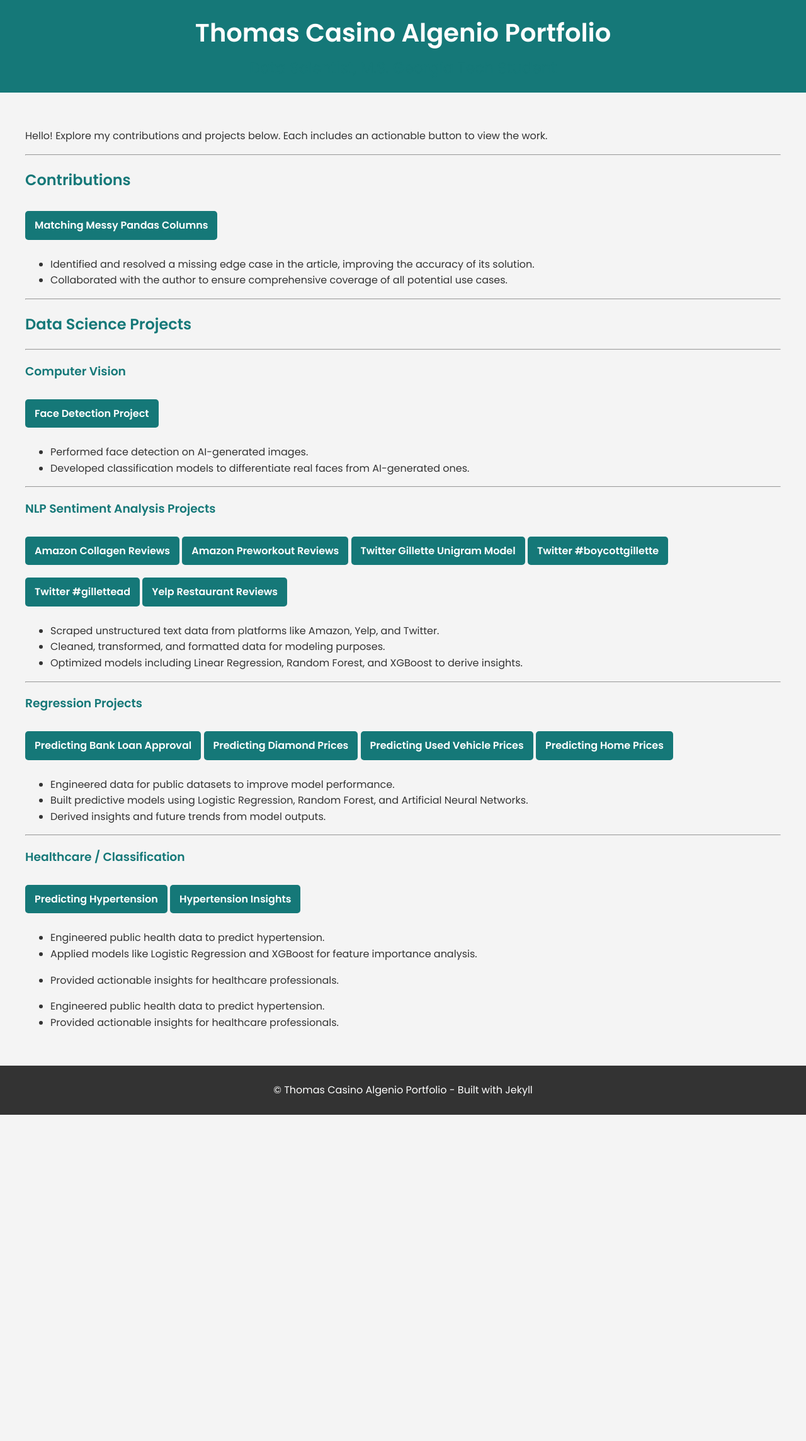
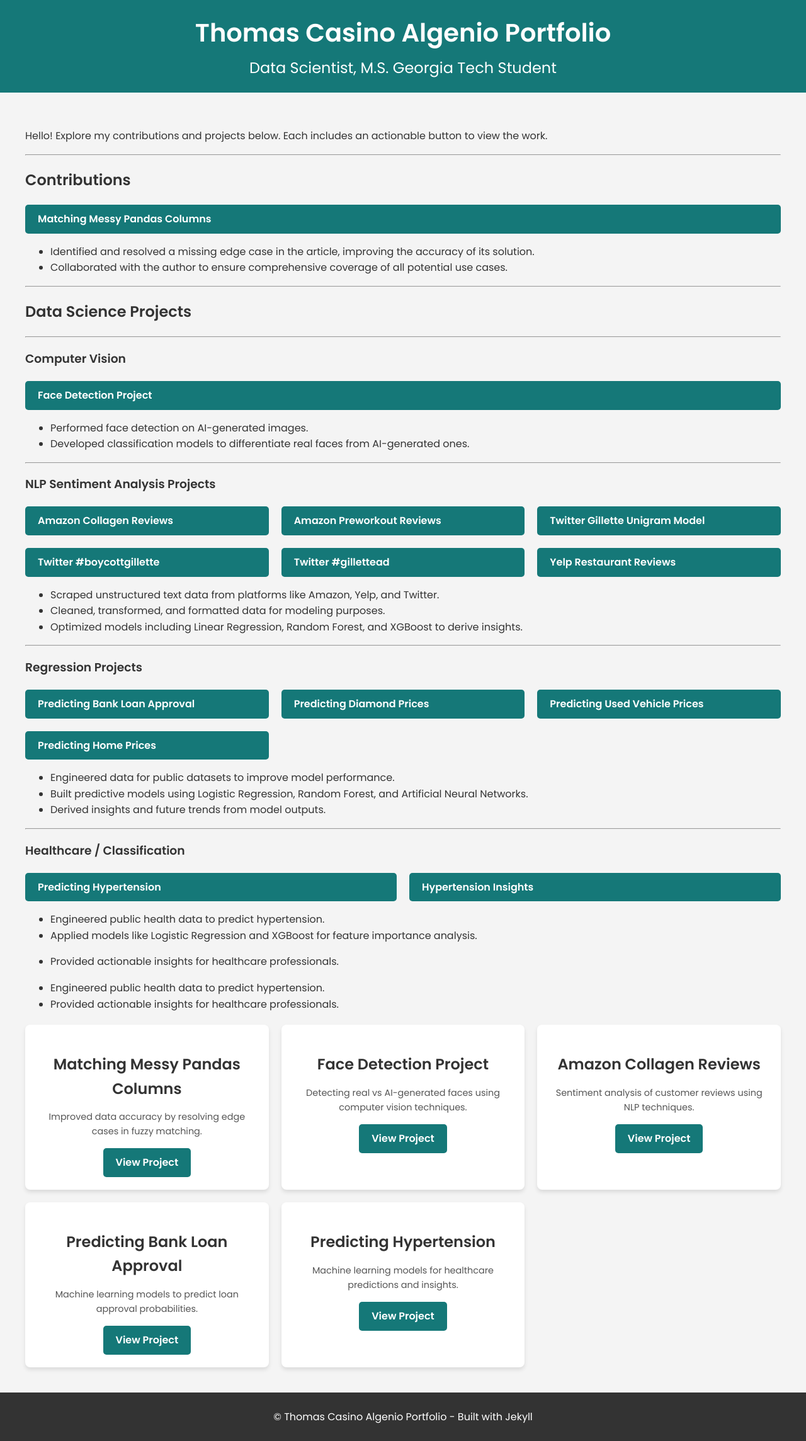
Before and after one commit to thomasalgenio/Thomas_Portfolio, a Jekyll site: the page built from README.md, in a window 1280 px wide. Shown: the whole page at 63% size. Built offline with Jekyll 4.4.1, drawn with Linux system fonts in a browser that asks for light colours; our own code applies the rules of GitHub Pages for plain Markdown files; before the commit the page ends 1770 px from its top, so only the background shows below that.

Commit message:
Update default.html

```diff
--- a/_layouts/default.html
+++ b/_layouts/default.html
@@ -38,21 +39,50 @@
         padding: 20px;
       }
 
-      /* Project Buttons */
-      .projects a.btn {
+      /* Projects Grid */
+      .projects {
+        display: grid;
+        gap: 20px;
+        grid-template-columns: repeat(auto-fit, minmax(300px, 1fr));
+        margin-top: 20px;
+      }
+
+      .project-card {
+        background: white;
+        border-radius: 8px;
+        box-shadow: 0 4px 6px rgba(0, 0, 0, 0.1);
+        padding: 20px;
+        text-align: center;
+        transition: transform 0.2s;
+      }
+
+      .project-card:hover {
+        transform: translateY(-5px);
+      }
+
+      .project-card h3 {
+        font-size: 1.5rem;
+        margin-bottom: 10px;
+      }
+
+      .project-card p {
+        font-size: 0.9rem;
+        color: #555;
+        margin-bottom: 15px;
+      }
+
+      .btn {
         display: inline-block;
-        margin: 10px 0;
-        padding: 10px 15px;
+        padding: 10px 20px;
         background-color: #157878;
         color: white;
         text-decoration: none;
         border-radius: 5px;
         font-weight: bold;
-        text-align: center;
         transition: background-color 0.3s;
       }
 
-      .projects a.btn:hover {
+      .btn:hover {
         background-color: #104f5b;
       }
 
@@ -63,15 +93,6 @@
         padding: 10px;
         margin-top: 20px;
       }
-
-      /* Ensure Readable Spacing */
-      section {
-        margin-bottom: 20px;
-      }
-
-      h2, h3 {
-        color: #157878;
-      }
     </style>
   </head>
   <body>
@@ -81,10 +102,45 @@
     </header>
 
     <main>
-      <!-- Dynamically Render All Markdown Content -->
-      <div class="content">
-        {{ content }}
-      </div>
+      <section>
+        <!-- Inject All Markdown Content -->
+        <div class="content">
+          {{ content }}
+        </div>
+      </section>
+
+      <section class="projects">
+        <!-- Add Project Cards for a Clean Layout -->
+        <div class="project-card">
+          <h3>Matching Messy Pandas Columns</h3>
+          <p>Improved data accuracy by resolving edge cases in fuzzy matching.</p>
+          <a href="https://medium.com/analytics-vidhya/matching-messy-pandas-columns-with-fuzzywuzzy-4adda6c7994f" class="btn">View Project</a>
+        </div>
+
+        <div class="project-card">
+          <h3>Face Detection Project</h3>
+          <p>Detecting real vs AI-generated faces using computer vision techniques.</p>
+          <a href="https://github.com/thomasalgenio/Sample_Projects/tree/main/Face_Detection_on_AI_Generated_Images" class="btn">View Project</a>
+        </div>
+
+        <div class="project-card">
+          <h3>Amazon Collagen Reviews</h3>
+          <p>Sentiment analysis of customer reviews using NLP techniques.</p>
+          <a href="https://github.com/thomasalgenio/Sample_Projects/tree/main/NLP_Sentiment_Analysis_Amazon" class="btn">View Project</a>
+        </div>
+
+        <div class="project-card">
+          <h3>Predicting Bank Loan Approval</h3>
+          <p>Machine learning models to predict loan approval probabilities.</p>
+          <a href="https://github.com/thomasalgenio/Sample_Projects/tree/263caf5c4e4587d46c72187b9081874bf19cf1c5/Bank_Loan_Prediction" class="btn">View Project</a>
+        </div>
+
+        <div class="project-card">
+          <h3>Predicting Hypertension</h3>
+          <p>Machine learning models for healthcare predictions and insights.</p>
+          <a href="https://github.com/thomasalgenio/Sample_Projects/tree/263caf5c4e4587d46c72187b9081874bf19cf1c5/Hypertension_Prediction" class="btn">View Project</a>
+        </div>
+      </section>
     </main>
 
     <footer>
```
Also changed, not shown: other parts of _layouts/default.html (+1 -0 lines).
